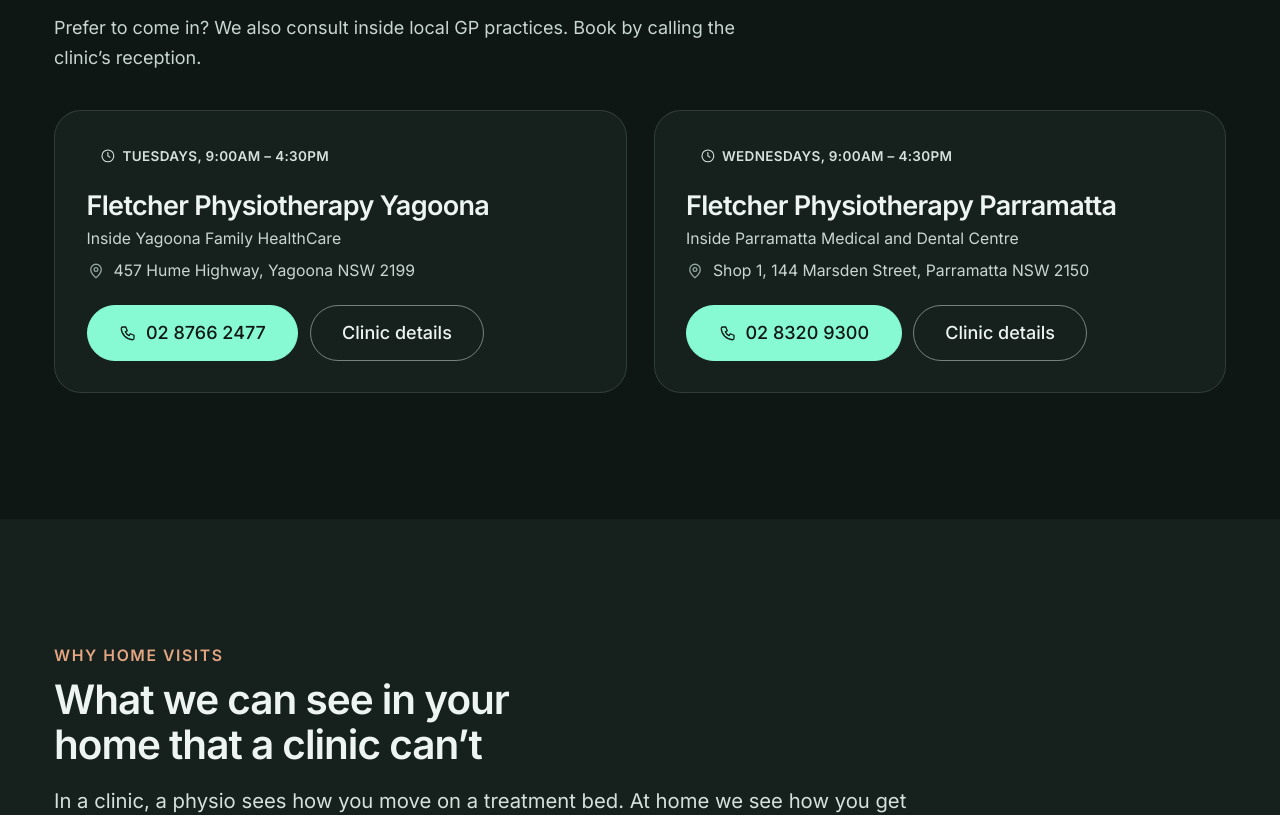
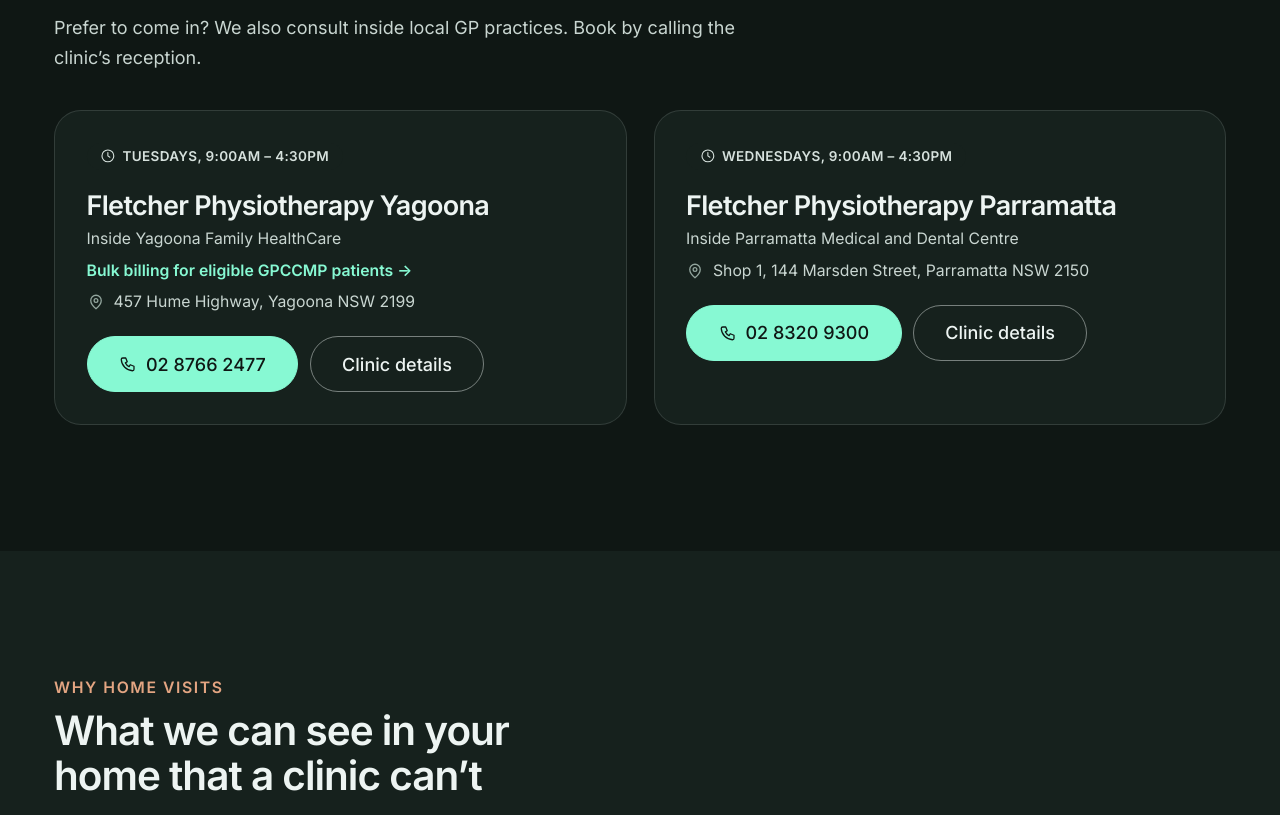
Before and after one commit to Trackrecord-pixel/Fletcher-physiotherapy-website, a Next.js app: page /physiotherapy-sydney in a window 1280 px wide. Shown: the part 3336-4151 px from the top of the page. Built offline with nearby package versions, Linux system fonts and the light colour scheme.

Commit message:
Add files via upload

```diff
--- a/app/physiotherapy-sydney/page.tsx
+++ b/app/physiotherapy-sydney/page.tsx
@@ -206,6 +206,9 @@
                 <span className="inline-flex w-fit items-center gap-1.5 rounded-full bg-beige-100 px-3 py-1 text-xs font-semibold uppercase tracking-wide text-navy-700"><Icon name="clock" className="h-3.5 w-3.5" /> {c.days ?? "Book via reception"}</span>
                 <h3 className="mt-4 text-2xl text-navy-900">{c.brandName}</h3>
                 <p className="mt-1 text-sm text-navy-600">Inside {c.hostCentre}</p>
+                {c.bulkBilling && (
+                  <Link href="/bulk-billing-physiotherapy-yagoona" className="mt-2 inline-flex text-sm font-semibold text-euc-700 hover:text-euc-800">Bulk billing for eligible GPCCMP patients →</Link>
+                )}
                 <p className="mt-2 flex items-start gap-2 text-sm text-navy-600"><Icon name="pin" className="mt-0.5 h-4 w-4 flex-shrink-0 text-navy-500" /> {c.streetAddress}, {c.suburb} NSW {c.postcode}</p>
                 <div className="mt-5 flex flex-col gap-2.5 sm:flex-row">
                   <a href={`tel:+61${c.phone.replace(/\D/g, "").replace(/^0/, "")}`} className="btn-primary w-full sm:w-auto"><Icon name="phone" className="h-4 w-4" /> {c.phone}</a>
```
